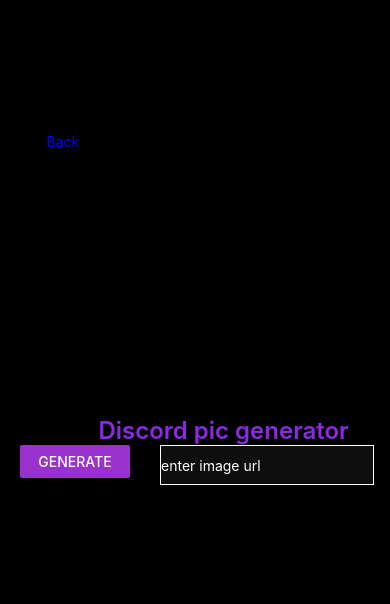
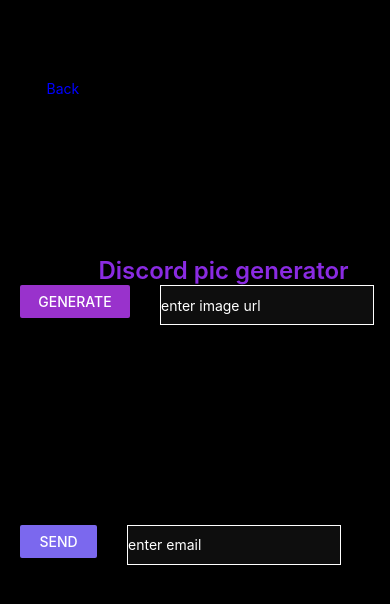
Before and after one commit to baborovanat/ImageGenie, a React Native app: screen / in a window 390 px wide. Shown: the top 604 px of the page. Built offline with nearby package versions, Linux system fonts and the light colour scheme.

Commit message:
text input2

```diff
--- a/App.tsx
+++ b/App.tsx
@@ -89,6 +89,16 @@
 </View>
 
 
+<View style={{flex:4, backgroundColor: 'black', flexDirection:"row", alignContent:"flex-start"}} >
+   <TouchableOpacity style={{width:77, height:44, marginLeft:20}}><Button color={'mediumslateblue'} title='Send'></Button></TouchableOpacity>
+   <TextInput
+          placeholder="enter email"
+          placeholderTextColor={"white"}
+          keyboardAppearance="default"
+          style={styles.placeholder}
+        ></TextInput>
+</View>
+
 
      </View>
 
```
